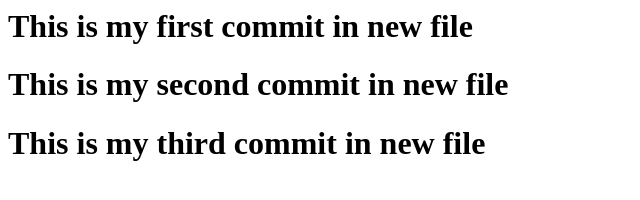
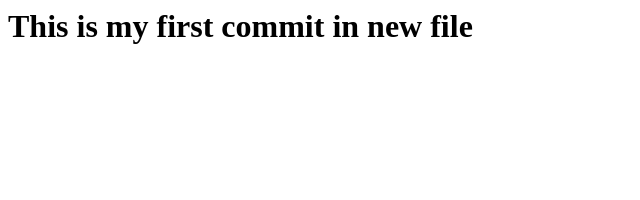
Before and after one commit to MunawarRaza/gitprectice, a plain HTML site: page index.html in a window 1280 px wide. Shown: the whole page, without its empty margins (0-640 px from the left). Drawn offline with Linux system fonts and the light colour scheme.

Commit message:
Update index.html

```diff
--- a/index.html
+++ b/index.html
@@ -1,3 +1 @@
 <h1> This is my first commit in new file </h1>
-<h1> This is my second commit in new file </h1>
-<h1> This is my third commit in new file </h1>
```
